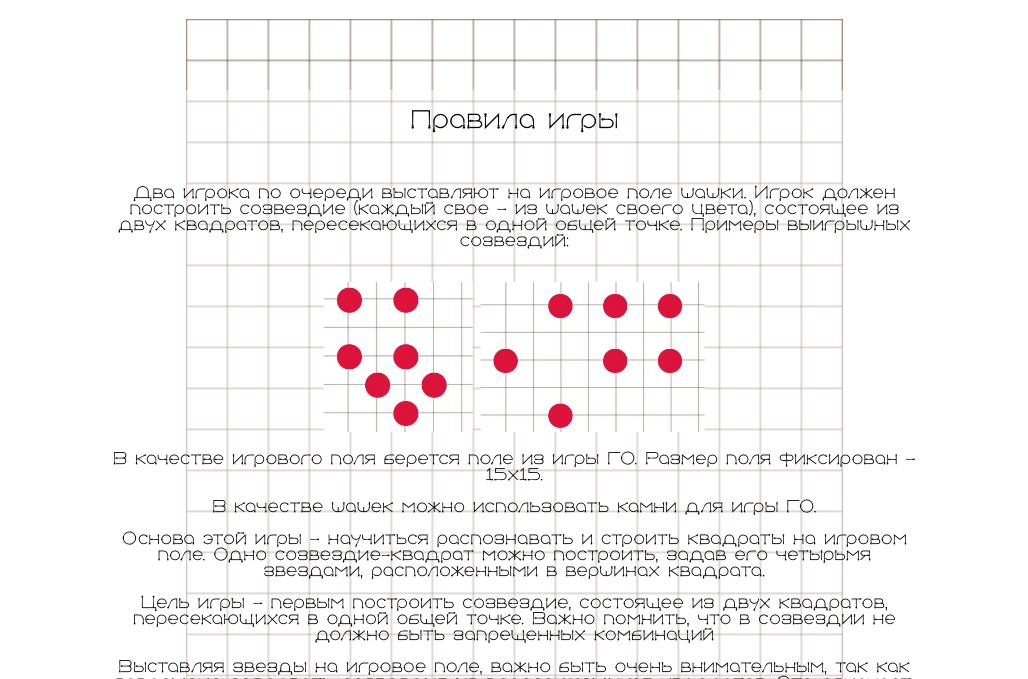
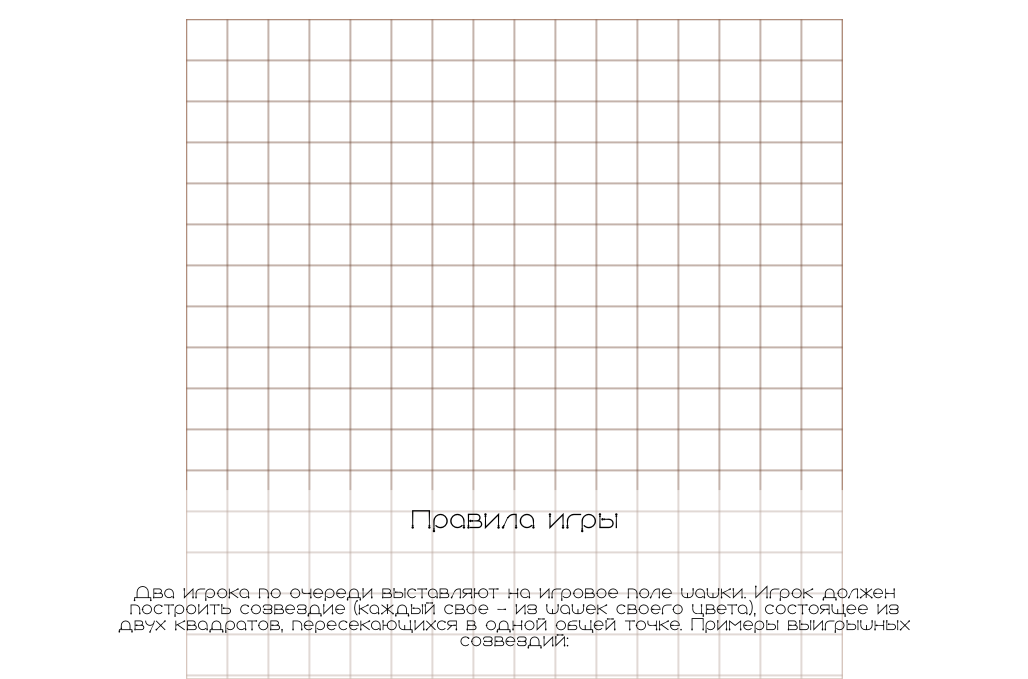
Before and after one commit to upit3r/upit3r.github.io, a website: page index.html in a window 1280 px wide. Both pictures are taken after a click on the button "Правила игры". Shown: the part 58-737 px from the top of the page, without its empty margins (126-1154 px from the left). Drawn offline with nearby package versions, Linux system fonts and the light colour scheme.

Commit message:
Update style.css

```diff
--- a/style.css
+++ b/style.css
@@ -158,7 +158,7 @@ h1{
 
 .rules-div{
     position: absolute; /* or absolute */
-    margin-top: 100px;
+    margin-top: 500px;
     left: 50%;
     width:125%;
     background: rgba(255, 255, 255, 0.5);
```
